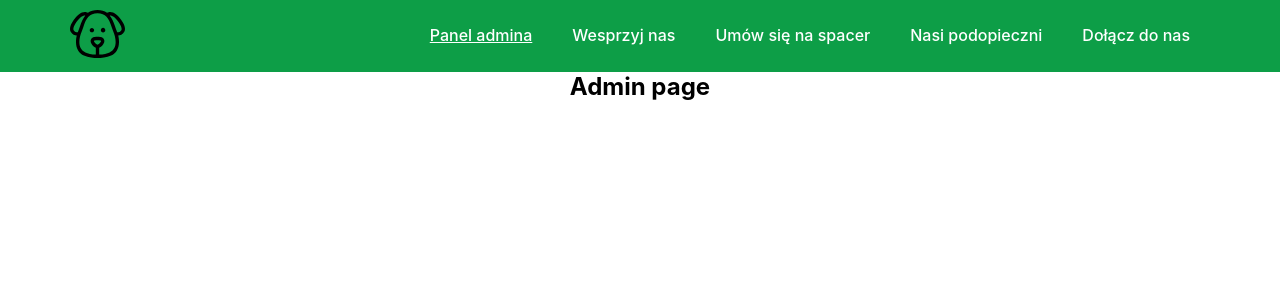
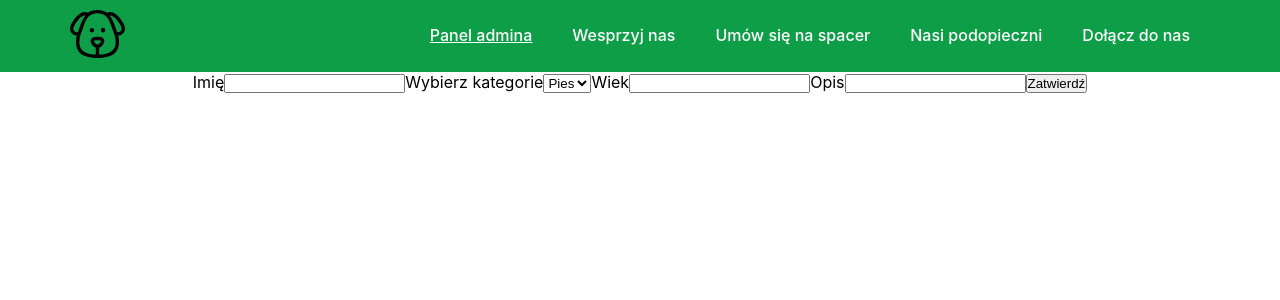
Before and after one commit to MateuszDobosz/ProjektZespolowy-Frontend, a React (Create React App) app: page /admin in a window 1280 px wide. Shown: the top 300 px of the page. Built offline with nearby package versions, Linux system fonts and the light colour scheme; no server answers.

Commit message:
add addanimalform

```diff
--- a/package.json
+++ b/package.json
@@ -7,6 +7,7 @@
     "@testing-library/react": "^9.5.0",
     "@testing-library/user-event": "^7.2.1",
     "axios": "^0.20.0",
+    "formik": "^2.2.1",
     "react": "^16.13.1",
     "react-dom": "^16.13.1",
     "react-facebook-login": "^4.1.1",
--- /dev/null
+++ b/src/components/AddAnimalForm.js
@@ -0,0 +1,58 @@
+import React from 'react';
+import { useFormik } from 'formik';
+
+const AddAnimalForm = () => {
+    const formik = useFormik({
+        initialValues: {
+            title: '',
+            category: '',
+            age: '',
+            description: '',
+        },
+
+        onSubmit: values => {
+            console.log(values);
+        },
+    });
+    return (
+        <form onSubmit={formik.handleSubmit}>
+            <label htmlFor="title">Imię</label>
+            <input
+                id="title"
+                name="title"
+                type="text"
+                onChange={formik.handleChange}
+                value={formik.values.title}
+            />
+            <label for="category">Wybierz kategorie</label>
+            <select id="category" name="category" onChange={formik.handleChange}>
+                <option value="Dog">Pies</option>
+                <option value="Cat">Kot</option>
+
+            </select>
+            <label htmlFor="age">Wiek</label>
+            <input
+                id="age"
+                name="age"
+                type="text"
+                onChange={formik.handleChange}
+                value={formik.values.age}
+            />
+            <label htmlFor="description">Opis</label>
+            <input
+                id="descriptio "
+                name="description"
+                type="textarea"
+                onChange={formik.handleChange}
+                value={formik.values.description}
+            />
+
+
+
+            <button type="submit">Zatwierdź</button>
+
+        </form >
+    );
+};
+
+export default AddAnimalForm;
--- a/src/components/Animal.js
+++ b/src/components/Animal.js
@@ -8,14 +8,22 @@ width:200px;
 height:300px;
 background-color: red;
 margin:10px;
+padding:10px;
+flex-grow:1;
+justify-content:center;
+align-items:center;
+`
+const Image = styled.img`
+width:100px;
+margin:5px;
 `
 
-const Animal = ({ id, age, description, title, imageUrl, category }) => (<Wrapper>
-    <p>{id}</p>
+const Animal = ({ age, description, title, imageUrl, category }) => (<Wrapper>
+    <Image src={imageUrl} alt="Pet" />
+    <p>{title}</p>
+    <p>{category}</p>
     <p>{age}</p>
     <p>{description}</p>
-    <p>{title}</p>
-    <p>{category}</p>
 
 </Wrapper>);
 
--- a/src/pages/AdminPage.js
+++ b/src/pages/AdminPage.js
@@ -1,7 +1,8 @@
 import React from "react";
+import AddAnimalForm from "../components/AddAnimalForm";
 import Wrapper from '../components/Wrapper';
 
 
-const AdminPage = () => <Wrapper><h1>Admin page</h1></Wrapper>;
+const AdminPage = () => <Wrapper><AddAnimalForm /></Wrapper>;
 
 export default AdminPage;
--- a/src/pages/AnimalsPage.js
+++ b/src/pages/AnimalsPage.js
@@ -11,6 +11,7 @@ const animalsList = [{
     title: "Vegas",
     imageUrl: "https://www.schronisko-katowice.eu/lib/w9q4c9/120611583_883765068824583_4422148573682145855_n-kg0j3b9u.jpg",
     category: "Pies"
+
 },
 {
     id: 2,
@@ -61,6 +62,7 @@ const AnimalsPage = () => {
         axios.get(
             'https://schronisko-7cfd1.firebaseio.com/animals.json?fbclid=IwAR0ytVWDVilsfiWTJvHSVjeNjBaYC-L5jkhTgETP_Vujf0PUJAoGG1yArt8')
             .then(response => {
+                console.log(response.data)
                 setAnimals(animalsList);
 
             })
@@ -68,7 +70,7 @@ const AnimalsPage = () => {
 
 
     return (<Wrapper>{animals.map(animal => {
-        return (<Animal key={animal.id} age={animal.age} description={animal.description} title={animal.title} category={animal.category} />)
+        return (<Animal key={animal.id} age={animal.age} description={animal.description} title={animal.title} category={animal.category} imageUrl={animal.imageUrl} />)
     })}</Wrapper>
     )
 }
```
Also changed, not shown: 1 other file (tests, documents, lock files or other folders).
